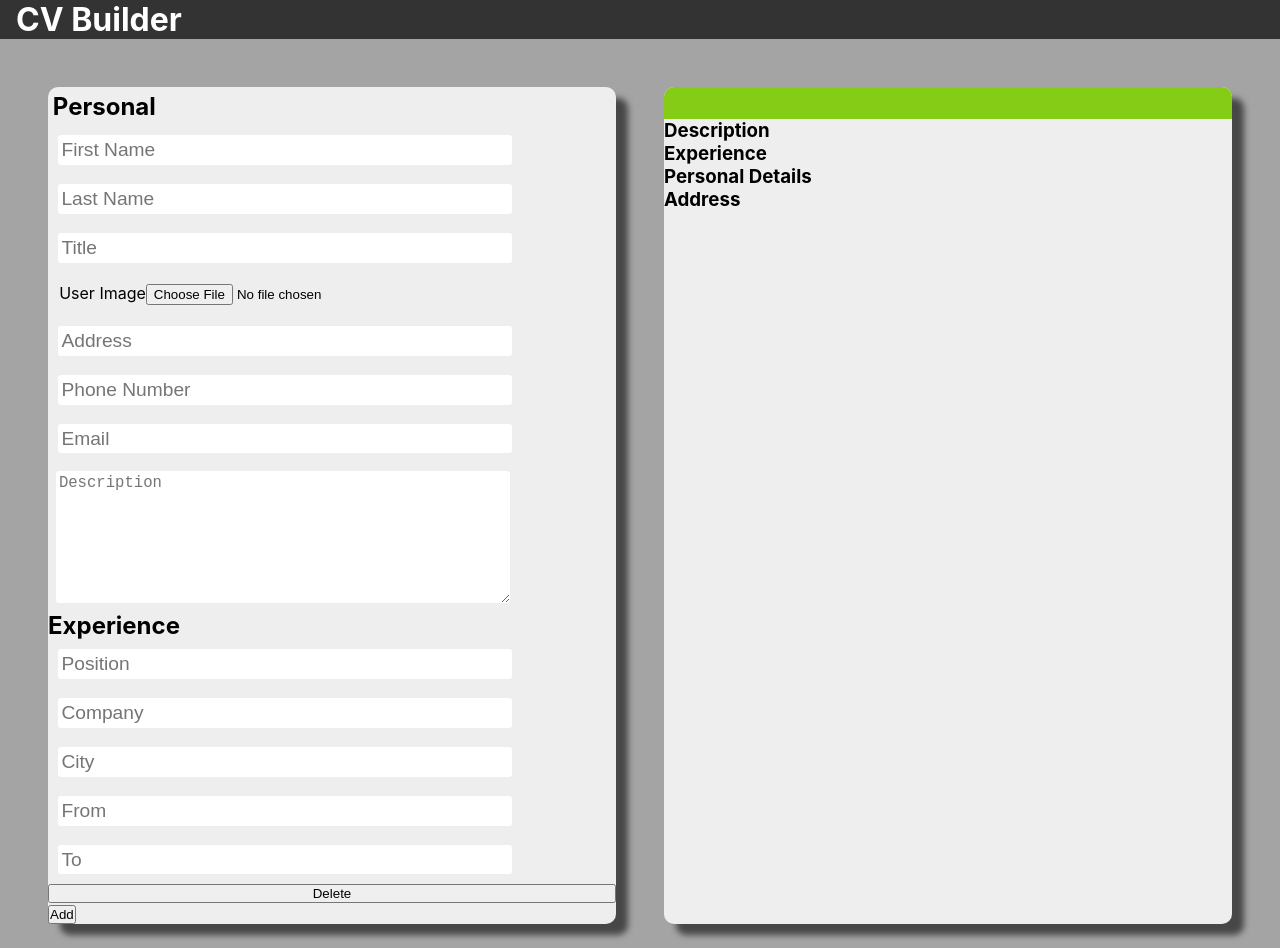
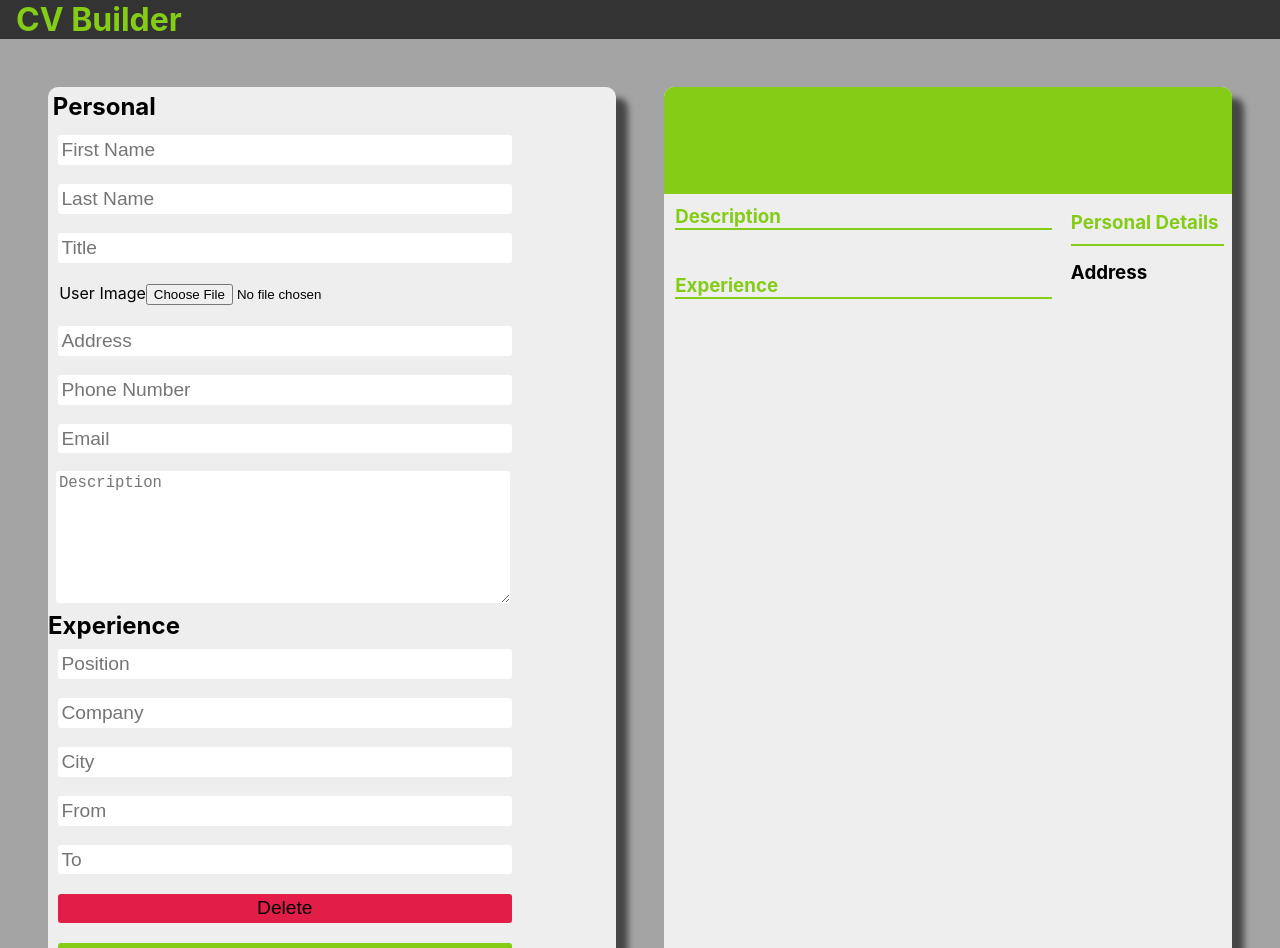
Before and after one commit to JSammy23/cv-app, a React (Create React App) app: page / in a window 1280 px wide. Shown: the top 948 px of the page. Built offline with nearby package versions, Linux system fonts and the light colour scheme.

Commit message:
Styling buttons

```diff
--- a/src/index.css
+++ b/src/index.css
@@ -4,6 +4,8 @@
   --light-gray: #eeeeee;
   --white-input: #ffffff;
   --green: #84CC16;
+  --bg-gray: #a4a4a4;
+  --red: #E11D48;
 }
 
 *, *::before, *::after {
@@ -13,7 +15,7 @@
 }
 
 body {
-  background-color: #a4a4a4;
+  background-color: var(--bg-gray);
   font-family: -apple-system, BlinkMacSystemFont, 'Segoe UI', 'Roboto', 'Oxygen',
     'Ubuntu', 'Cantarell', 'Fira Sans', 'Droid Sans', 'Helvetica Neue',
     sans-serif;
@@ -23,7 +25,7 @@ body {
 
 .header {
   background-color: var(--dark-gray);
-  color: var(--light-font);
+  color: var(--green);
   padding-left: 1em;
 }
 
@@ -41,6 +43,8 @@ body {
   -webkit-box-shadow: 12px 11px 6px 0px rgba(0,0,0,0.57);
   -moz-box-shadow: 12px 11px 6px 0px rgba(0,0,0,0.57);
 }
+
+/* Forms */
 
 .formSection {
   display: flex;
@@ -68,11 +72,31 @@ body {
   padding: .2em;
 }
 
+.btn {
+  width: 80%;
+  border-radius: 3px;
+  border: none;
+  outline: none;
+  margin: .5em;
+  padding: .2em;
+  font-size: 1.2em;
+  cursor: pointer;
+}
+
+.add {
+  background-color: var(--green);
+}
+
+.delete {
+  background-color: var(--red);
+}
+
 /* CV Card */
 
 .cvHeader {
   background-color: var(--green);
   border-radius: 10px 10px 0 0;
+  min-height: 107px;
 }
 
 .cvHeader > h1 {
@@ -82,5 +106,27 @@ body {
 
 .cvHeader > h2 {
   color: var(--white-input);
-  padding: 0 .5em;
+  padding: .2em .6em;
 }
+
+.cvWrapper {
+  display: grid;
+  grid-template-columns: 2.5fr 1fr;
+  padding: .5em;
+  gap: 1em;
+}
+
+.infoTitle {
+  color: var(--green);
+  border-bottom: 2px solid var(--green);
+  margin-bottom: .3em;
+}
+
+.infoSection {
+  padding: .2em;
+  margin-bottom: 2em;
+}
+
+.cvRightCol > h3 {
+  padding: .5em 0;
+}
```
